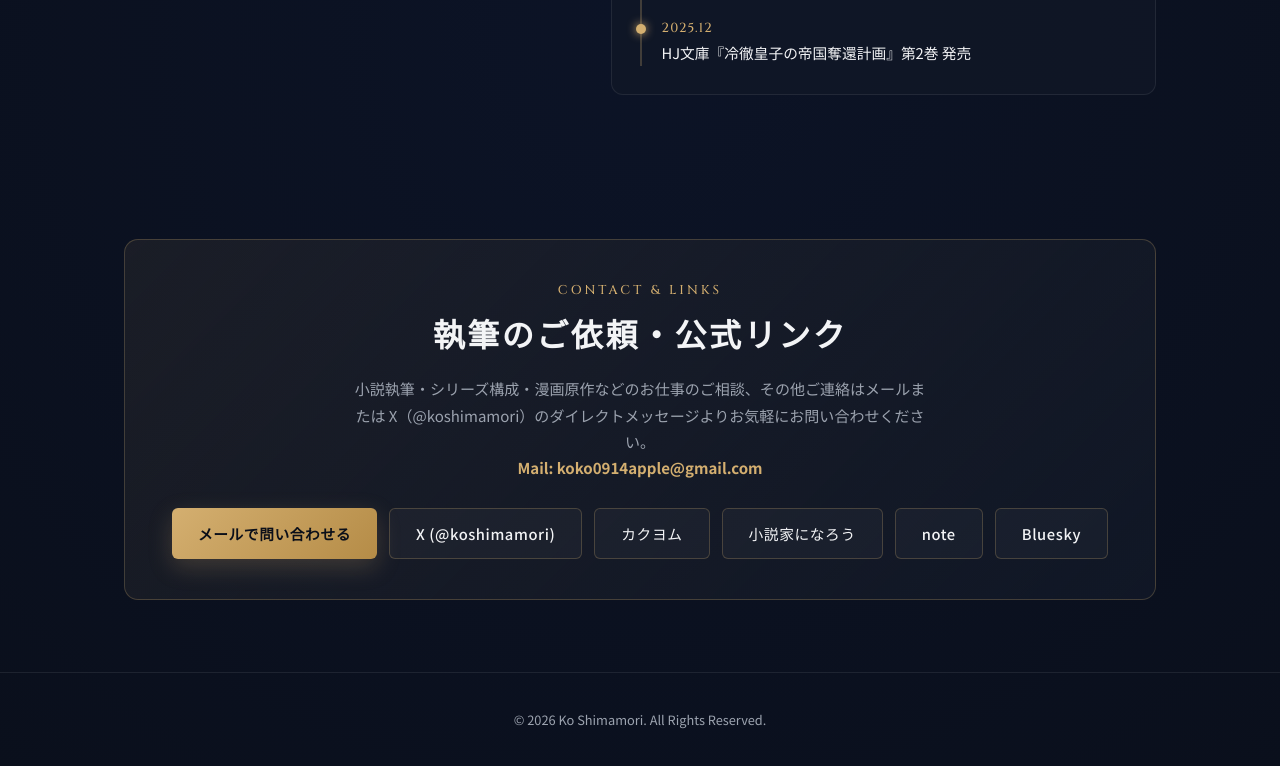
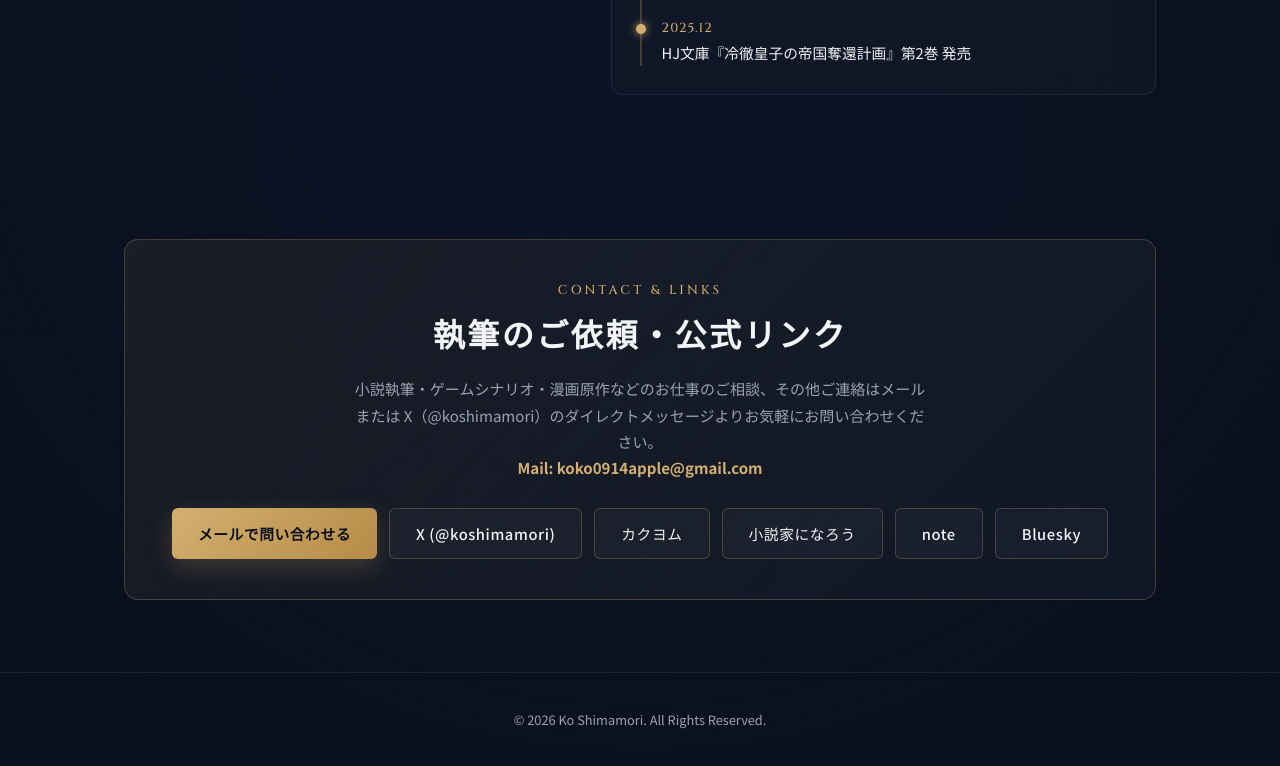
Before and after one commit to KoShimamori/KoShimamori, a plain HTML site: page index.html in a window 1280 px wide. Shown: the part 2973-3739 px from the top of the page. Drawn offline with Linux system fonts and the light colour scheme.

Commit message:
Replace シリーズ構成 with ゲームシナリオ in contact services list

```diff
--- a/index.html
+++ b/index.html
@@ -849,7 +849,7 @@
         <div class="section-en">Contact &amp; Links</div>
         <h2 class="section-title">執筆のご依頼・公式リンク</h2>
         <p>
-          小説執筆・シリーズ構成・漫画原作などのお仕事のご相談、その他ご連絡はメールまたは X（@koshimamori）のダイレクトメッセージよりお気軽にお問い合わせください。<br>
+          小説執筆・ゲームシナリオ・漫画原作などのお仕事のご相談、その他ご連絡はメールまたは X（@koshimamori）のダイレクトメッセージよりお気軽にお問い合わせください。<br>
           <strong style="color: var(--gold);">Mail: koko0914apple@gmail.com</strong>
         </p>
         <div class="sns-row">
```
